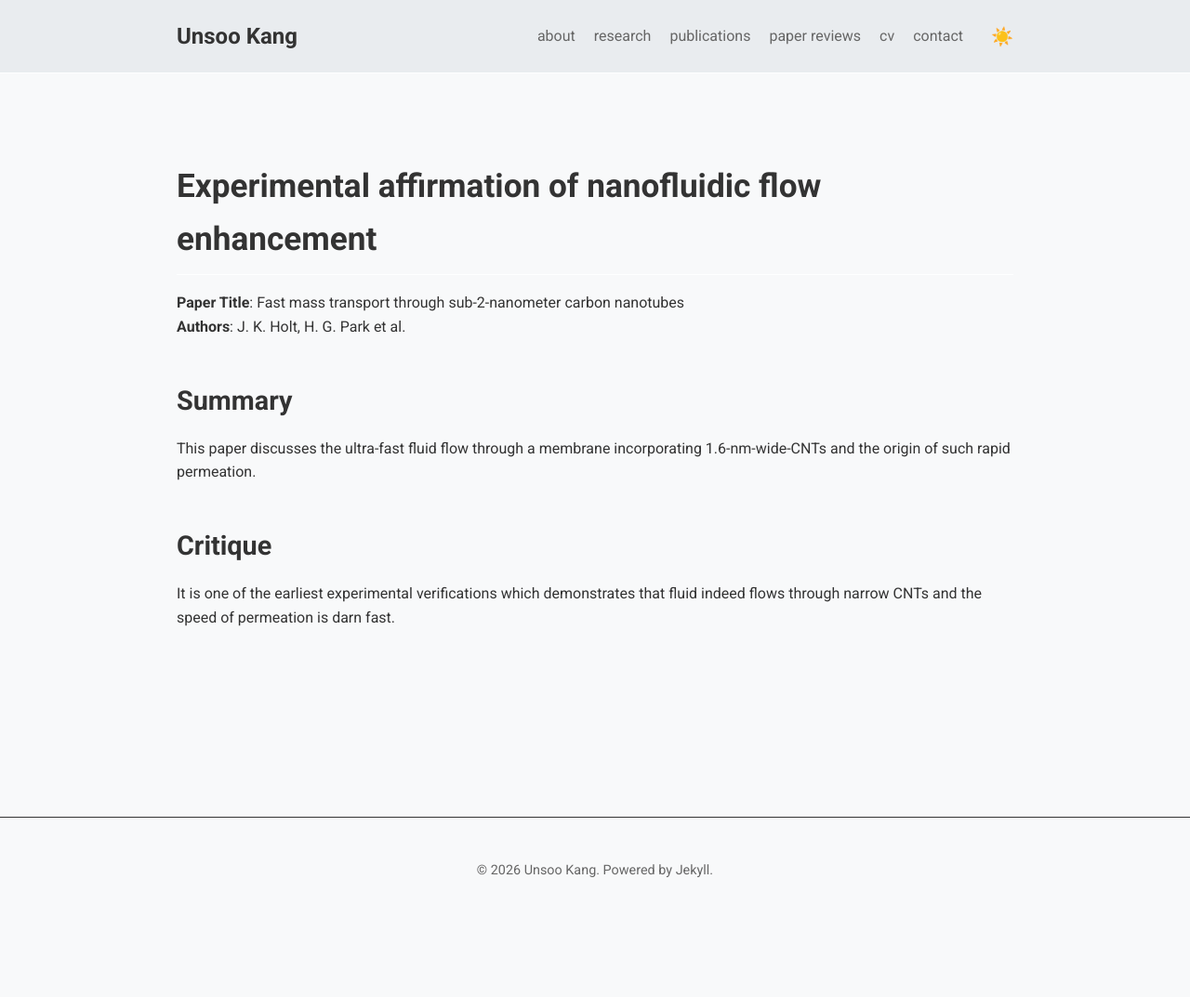
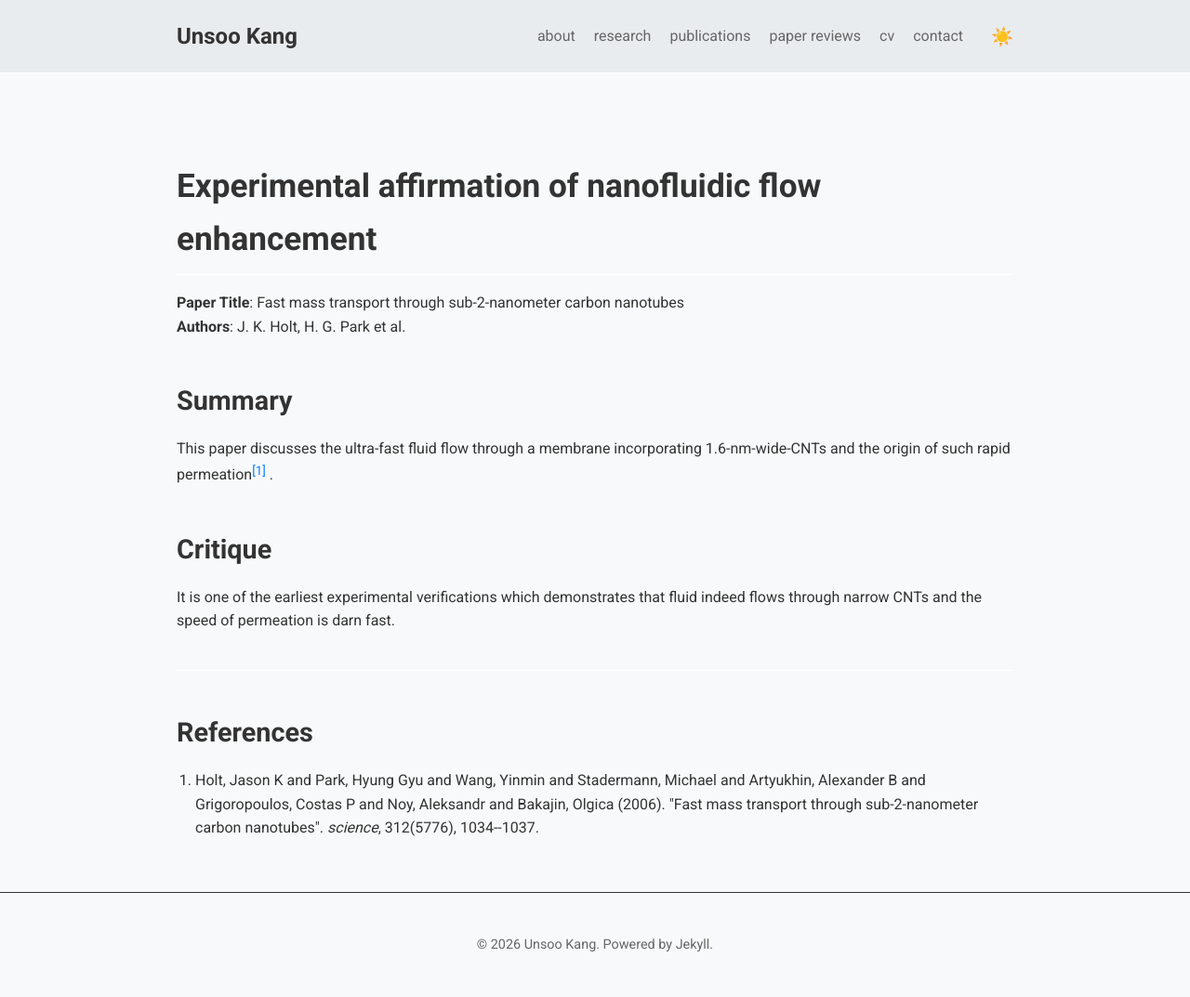
Before and after one commit to uskmba/uskmba.github.io, a Jekyll site: the page built from _posts/2026-08-28-review-Fast-CNT-permeation.md, in a window 1280 px wide. Shown: the whole page at 93% size. Built offline with Jekyll 4.4.1, drawn with Linux system fonts in a browser that asks for light colours; before the commit the page ends 992 px from its top, so only the background shows below that.

Commit message:
minor tests

```diff
--- a/_data/references.yml
+++ b/_data/references.yml
@@ -17,3 +17,13 @@ hummer2001water:
   pages: "188-190"
   year: "2001"
   doi: "https://doi.org/10.1038/35102535"
+
+
+holt2006fast:
+  authors: "Holt, Jason K and Park, Hyung Gyu and Wang, Yinmin and Stadermann, Michael and Artyukhin, Alexander B and Grigoropoulos, Costas P and Noy, Aleksandr and Bakajin, Olgica"
+  title: "Fast mass transport through sub-2-nanometer carbon nanotubes"
+  journal: "science"
+  volume: "312"
+  number: "5776"
+  pages: "1034--1037"
+  year: "2006"
--- a/_posts/2026-08-28-review-cnt-synthesis.md
+++ b/_posts/2026-08-28-review-Fast-CNT-permeation.md
@@ -10,7 +10,7 @@ categories: ["Paper Review", "CNT"]
 **Authors**: J. K. Holt, H. G. Park et al.
 
 ## Summary
-This paper discusses the ultra-fast fluid flow through a membrane incorporating 1.6-nm-wide-CNTs and the origin of such rapid permeation.
+This paper discusses the ultra-fast fluid flow through a membrane incorporating 1.6-nm-wide-CNTs and the origin of such rapid permeation{% include cite.html id="holt2006fast" %} .
 
 ## Critique
 It is one of the earliest experimental verifications which demonstrates that fluid indeed flows through narrow CNTs and the speed of permeation is darn fast.
```
